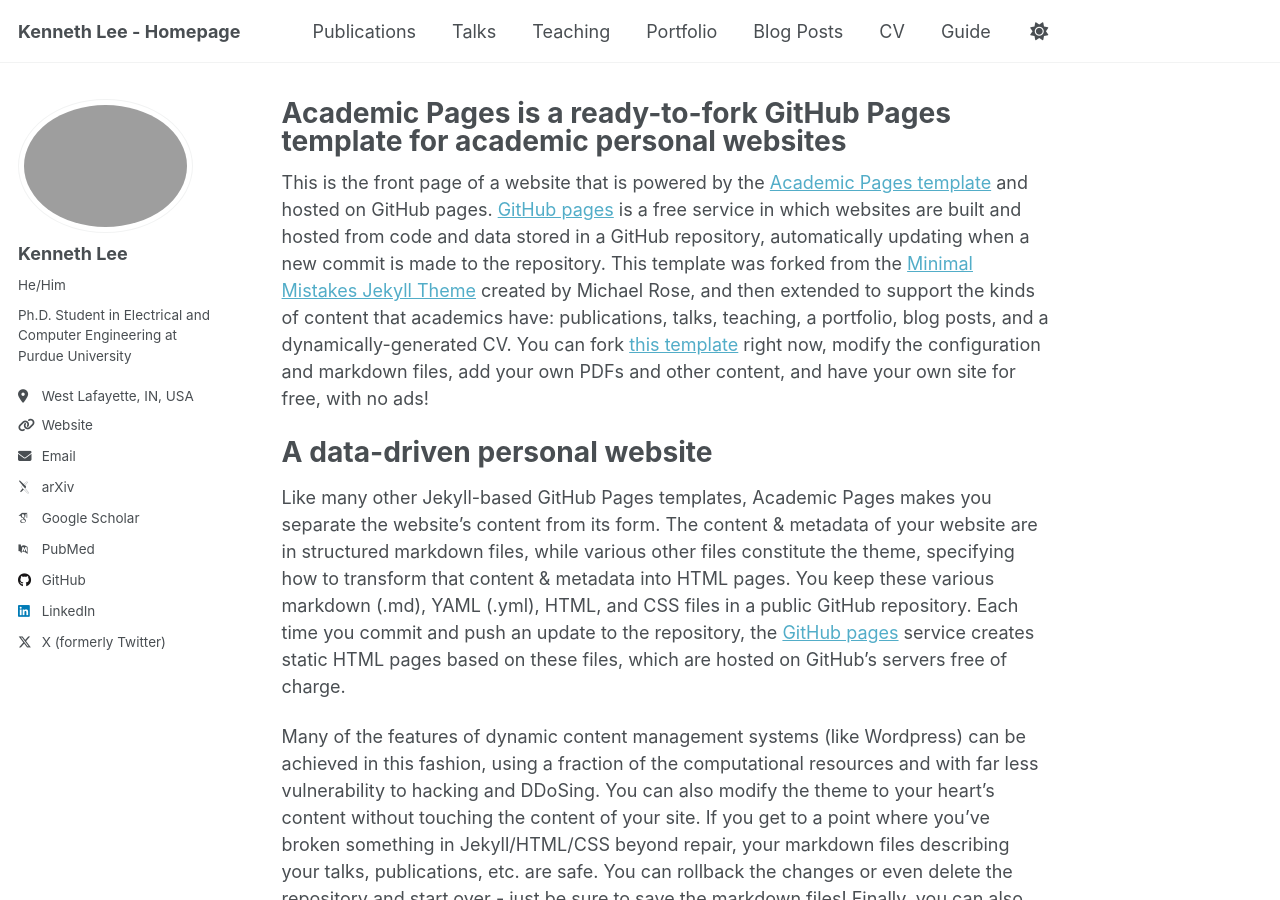
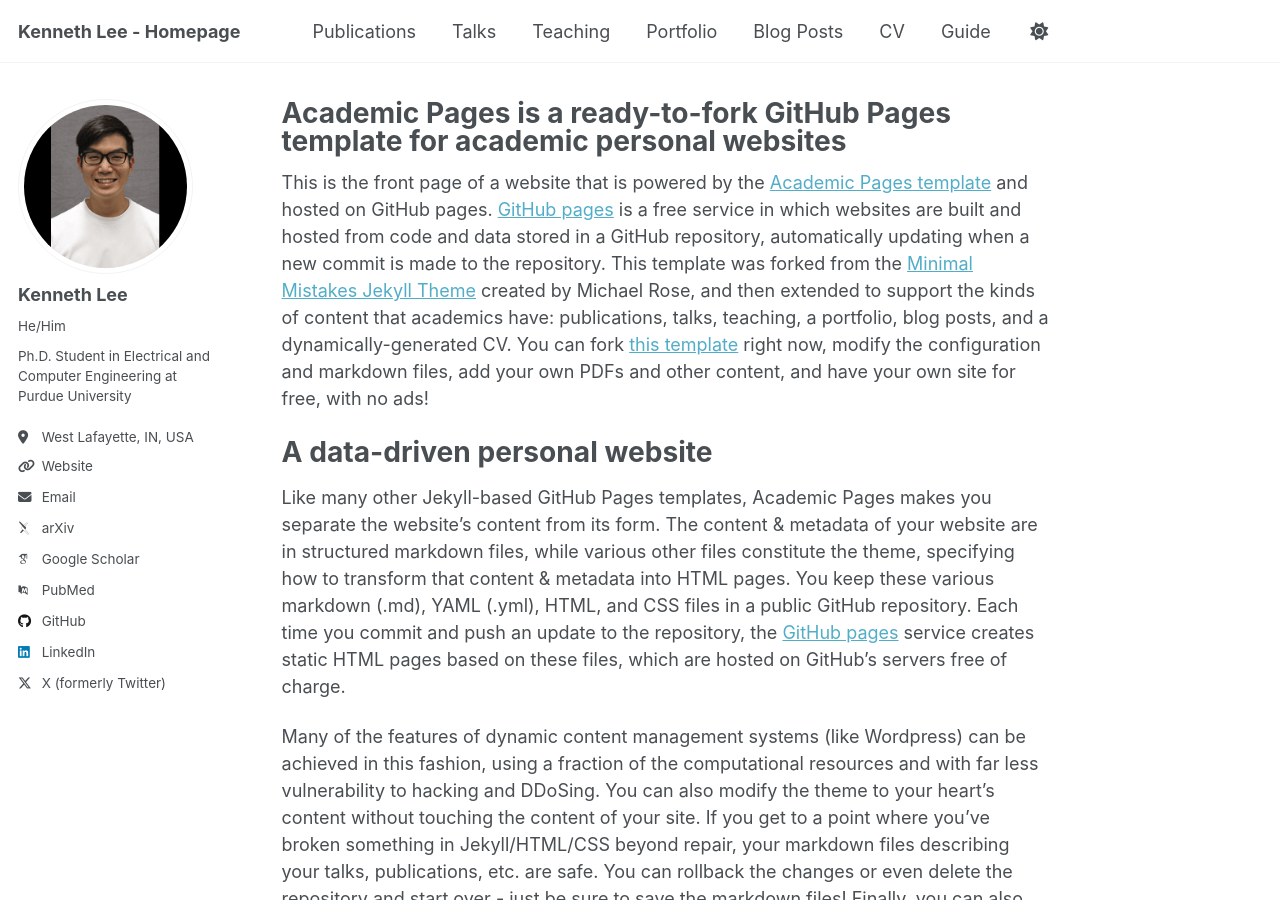
Before and after one commit to kenneth-lee-ch/kenneth-lee-ch.github.io, a Jekyll site: the page built from _pages/about.md, in a window 1280 px wide and 900 px high. Built offline with Jekyll 4.4.1, drawn with Linux system fonts in a browser that asks for light colours; some web fonts are replaced.

Commit message:
update image

```diff
--- a/_config.yml
+++ b/_config.yml
@@ -22,7 +22,7 @@ repository               : "https://github.com/kenneth-lee-ch/kenneth-lee-ch.git
 #               Additional customization can be done by editing /_includes/author-profile.html
 author:
   # Biographic information
-  avatar           : "images/avatar.jpg"
+  avatar           : "profile.png"
   name             : "Kenneth Lee"
   pronouns         : "He/Him"
   bio              : "Ph.D. Student in Electrical and Computer Engineering at Purdue University"
```
